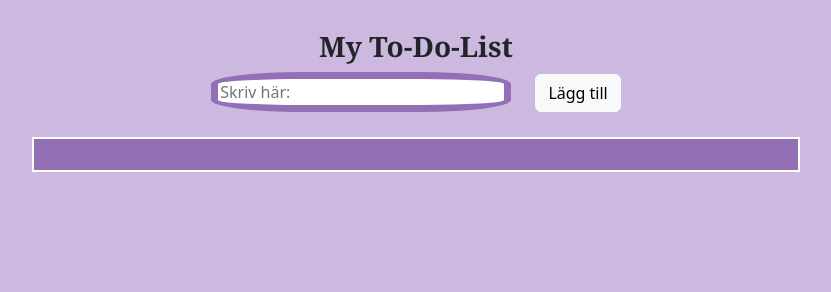
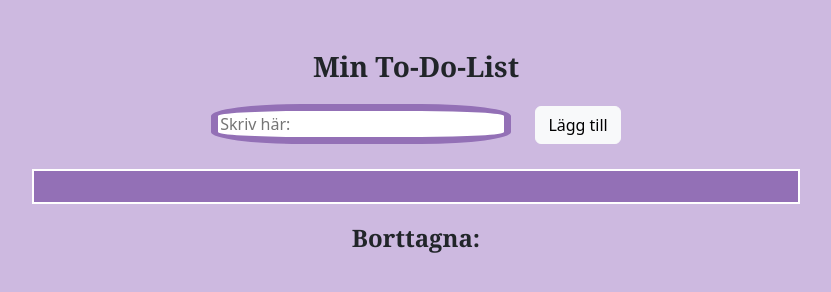
Before and after one commit to miravit/todolist, a website built with Parcel: page src/index.html in a window 1280 px wide. Shown: the whole page, without its empty margins (224-1055 px from the left). Built offline with nearby package versions, Linux system fonts and the light colour scheme.

Commit message:
ändringar

```diff
--- a/src/index.html
+++ b/src/index.html
@@ -21,7 +21,7 @@
   </head>
   <body>
     <div class=formContainer>
-      <h3>My To-Do-List</h3>
+      <h3>Min To-Do-List</h3>
       <form class ="inputForm">
     <input id="userForm" placeholder="Skriv här:"></input>
     <button type="button" class="btn btn-light" id="btn">Lägg till</button>
@@ -30,5 +30,6 @@
 <div id="listdiv">
   <ul id ="myUl"></ul>
 </div>
+<h4>Borttagna: </h4>
   </body>
 </html>
--- a/src/js/main.js
+++ b/src/js/main.js
@@ -46,6 +46,7 @@ window.onload = function() {
   }
 
 
+
   //console.log(toDoList) //skriver mina objekt. Här syns även att done:false
 
   function myCheckbox(myInput, newLi, clickedItem,) {
@@ -53,7 +54,7 @@ window.onload = function() {
         let index = toDoList.indexOf(clickedItem);
         newLi.innerHTML = ""; //gör att listan blir tom och försvinner
         toDoList.splice(index,1) //tar bort ur listan
-        console.log("denna todo låg på på index " +index+ " och position "+(index+1))
+        console.log("denna todo låg på på index " +index+ " och position "+(index+1));
         if (clickedItem.done===false){
             clickedItem.done=true; //om done:false vilket den alltid är för jag bestämt det,ska den ändras till true. Alltså när det är klar är den done:true
 
@@ -110,16 +111,16 @@ window.onload = function() {
 
   function addToList() { //sparar value från input och gör om den till false. Vet dock inte hur jag ska få in den i min klass.
     let inputValue = document.getElementById("userForm").value;
-    console.log(inputValue)
+    //console.log(inputValue)
 
 
     BackToList = new Todo(inputValue,new Date(),false)
     toDoList.push(BackToList);
-    console.log(BackToList) //nu måste jag bara skicka in denna i min lista.
+    console.log(BackToList) //Här ser jag att det jag skrivit blir ett objekt som matchar min lista.nu måste jag bara skicka in denna i min lista.
+    createList()//nu loopas hela listan igen + nya värdet. vill bara få ut nya värdet. Bhövr jag göra en ny loop kanske?
 
 
 
-    //createList(); //nu loopas hela listan igen + nya värdet. vill bara få ut nya värdet. Bhövr jag göra en ny loop kanske?
 
 
   }
--- a/src/js/test2.js
+++ b/src/js/test2.js
@@ -129,13 +129,13 @@ window.onload = function() {
     console.log(inputValue)
 
 
-    BackToList = new Todo(inputValue,new Date(),false)
-    toDoList.push(BackToList);
+    backToList = new Todo(inputValue,new Date(),false)
+    toDoList.push(backToList);
     console.log(BackToList) //nu måste jag bara skicka in denna i min lista.
 
 
 
-    //createList(); //nu loopas hela listan igen + nya värdet. vill bara få ut nya värdet. Bhövr jag göra en ny loop kanske?
+    createList(); //Om jag anropar den här funktionenloopas hela listan igen + nya värdet. vill bara få ut nya värdet. Bhövr jag göra en ny loop kanske?
 
 
   }
--- a/src/scss/main.scss
+++ b/src/scss/main.scss
@@ -3,11 +3,14 @@ body {
 
 }
 h3 {
+    margin-bottom: 20px;
+}
+h3,h4 {
     font-family:Georgia, 'Times New Roman', Times, serif ;
     font-weight: bold;
 }
 .formContainer {
-margin-top: 30px;
+margin-top: 50px;
  display: flex;
     flex-direction: column;
     justify-content: center;
@@ -42,6 +45,10 @@ margin-top: 30px;
 
       }
 }
+h4 {
+    text-align: center;
+    margin-top: 20px;
+}
 li {
     list-style: none;
     margin-left: 30px;
```
Also changed, not shown: src/js/test.js (+10 -3 lines).
